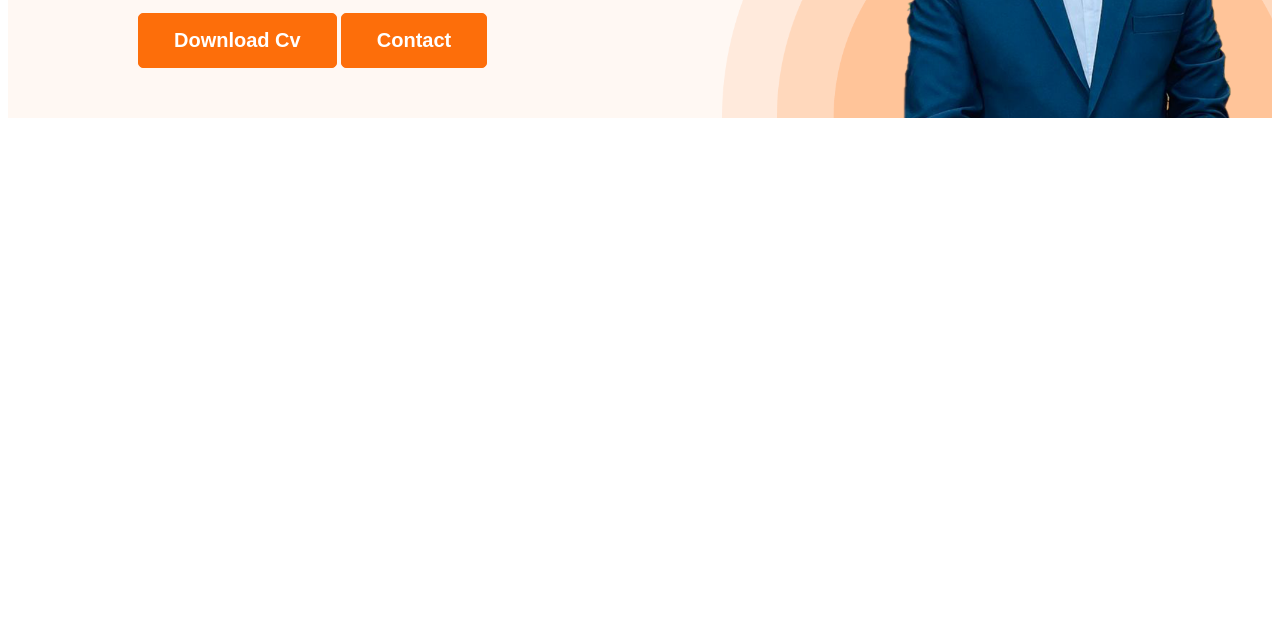
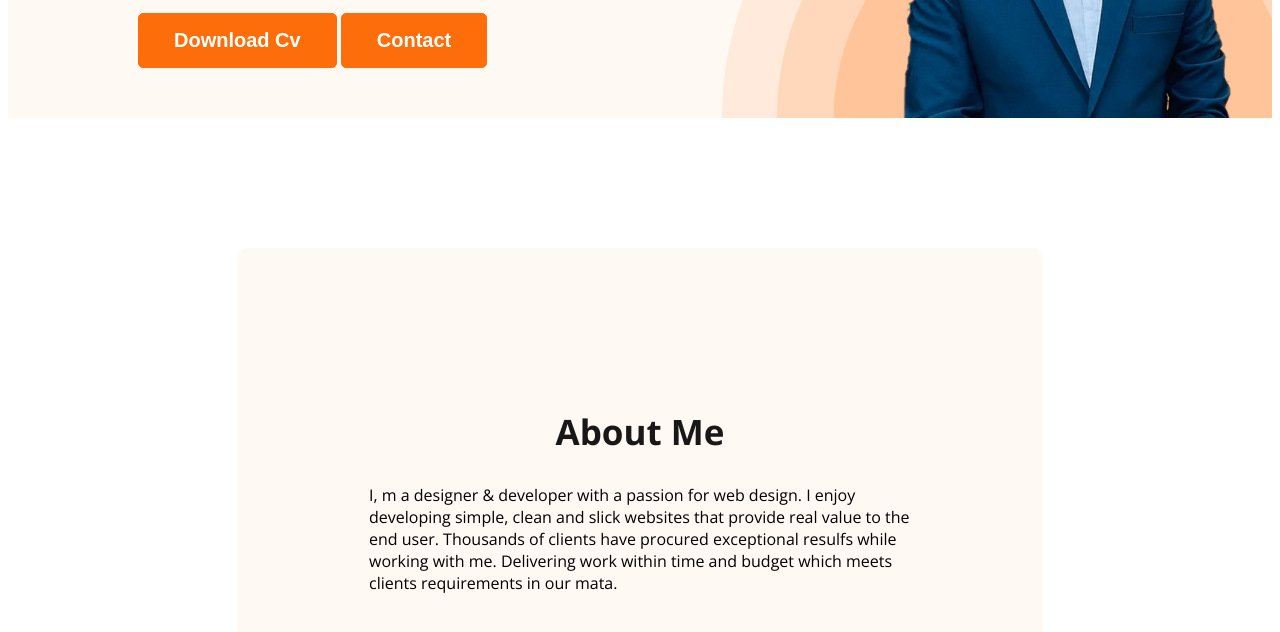
Before and after one commit to mdmonir-hossain/developer-portfolio, a plain HTML site: page index.html in a window 1280 px wide. Shown: the part 476-1108 px from the top of the page. Before the commit the page ends 800 px from the top, so only its background shows below. Drawn offline with nearby package versions, Linux system fonts and the light colour scheme.

Commit message:
about section created

```diff
--- a/css/style.css
+++ b/css/style.css
@@ -71,9 +71,27 @@ nav li a {
   margin-top: 5px;
   margin-bottom: 20px;
 }
-.banner-discription{
-
+.banner-discription {
   max-width: 500px;
   margin-bottom: 30px;
 }
 /* main section style */
+.about {
+  padding: 131px;
+  border-radius: 10px;
+  background: #fff8f3;
+  margin: 130px 230px 50px 230px;
+}
+.about-title {
+  color: #181818;
+  text-align: center;
+  font-size: 35px;
+  font-weight: 700;
+}
+.about-discription {
+  color: #757575;
+text-align: center;
+font-size: 18px;
+font-weight: 400;
+line-height: 30px;
+}
--- a/index.html
+++ b/index.html
@@ -26,7 +26,8 @@
             <div class="banner-discription">
                 <h3 class="banner-gts">Hi, I am</h3>
                 <h1 class="banner-title">Monir Hossain</h1>
-                <p class="discription">Shot what able cold new see hold.Friendly as an betrayed formerly <br> Morning because as to society
+                <p class="discription">Shot what able cold new see hold.Friendly as an betrayed formerly <br> Morning
+                    because as to society
                     behaved moments.</p>
                 <button class="btn-primary">Download Cv</button>
                 <button class="btn-primary">Contact</button>
@@ -34,7 +35,16 @@
             <img class="profile-pic" src="images/monir-hossain.png" alt="">
         </div>
     </header>
-    <main></main>
+    <main>
+        <section class="about">
+            <h1 class="about-title">About Me</h1>
+            <p class="about-description">I, m a designer & developer with a passion for web design. I enjoy developing
+                simple, clean and slick websites that provide real value to the end user. Thousands of clients have
+                procured exceptional resulfs while working with me. Delivering work within time and budget which meets
+                clients requirements in our mata.</p>
+
+        </section>
+    </main>
     <footer></footer>
 </body>
 
```
